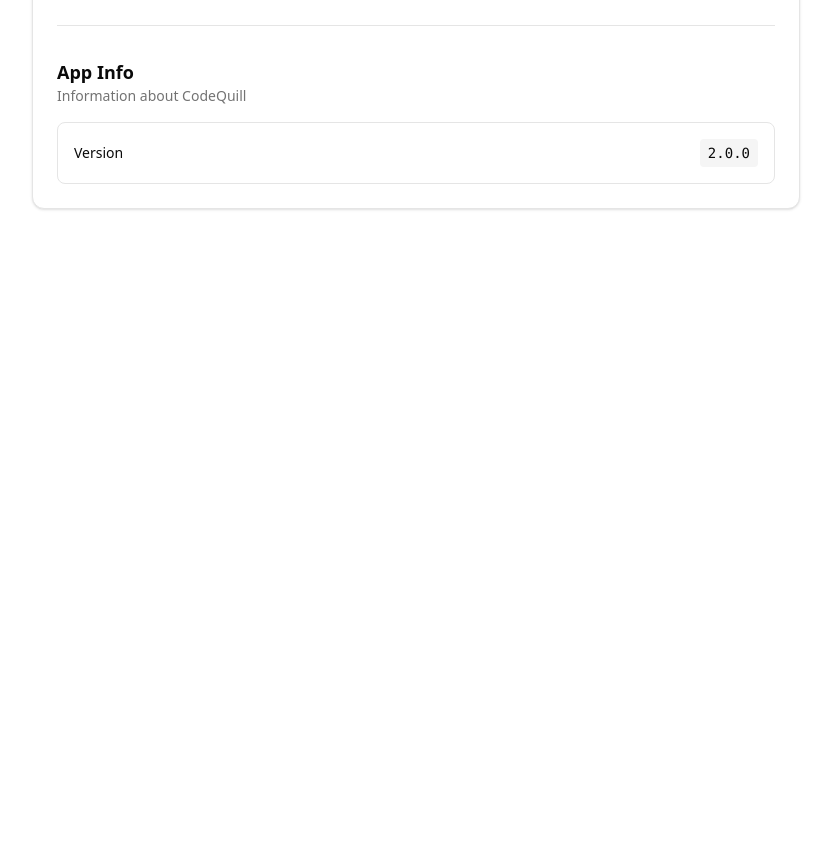
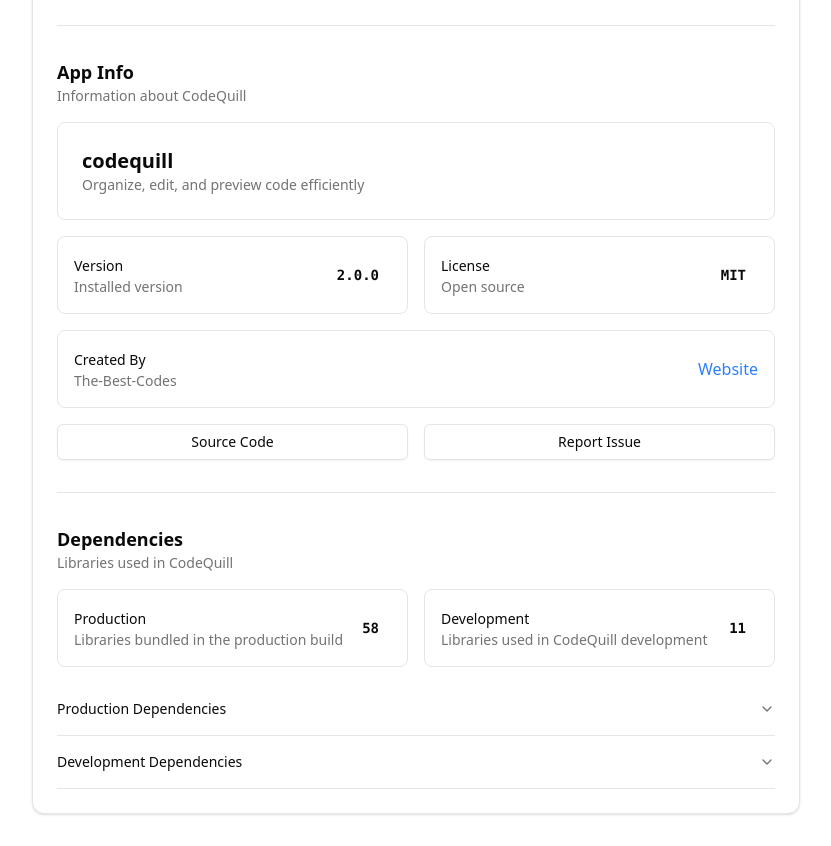
Before and after one commit to The-Best-Codes/codequill, a React (Vite) app: page /settings in a window 1280 px wide. Shown: the part 1240-2086 px from the top of the page, without its empty margins (224-1055 px from the left). Before the commit the page ends 1481 px from the top, so only its background shows below. Built offline with nearby package versions, Linux system fonts and the light colour scheme.

Commit message:
add lots of info to settings, update meta and deps

```diff
--- a/src/routes/settings/index.tsx
+++ b/src/routes/settings/index.tsx
@@ -1,4 +1,10 @@
 import supportedLanguages from "@/assets/supportedLanguages.json";
+import {
+  Accordion,
+  AccordionContent,
+  AccordionItem,
+  AccordionTrigger,
+} from "@/components/ui/accordion";
 import { Button } from "@/components/ui/button";
 import {
   Card,
@@ -29,10 +35,10 @@ import { Check, ChevronsUpDown } from "lucide-react";
 import { useTheme } from "next-themes";
 import { useEffect, useState } from "react";
 import { useNavigate } from "react-router-dom";
-import { version } from "../../../package.json";
+import packageJson from "../../../package.json";
 import { Language } from "../home/types";
 
-const APP_VERSION = version;
+const APP_VERSION = packageJson.version;
 
 function Settings() {
   const navigate = useNavigate();
@@ -64,6 +70,9 @@ function Settings() {
     // Update the config whenever the language changes
     updateConfig({ defaultLanguage: language });
   }, [language]);
+
+  const productionDependencies = packageJson.dependencies || {};
+  const developmentDependencies = packageJson.devDependencies || {};
 
   return (
     <div className="min-h-screen bg-background p-6 md:p-8 flex items-center justify-center">
@@ -216,13 +225,174 @@ function Settings() {
               </p>
             </div>
             <div className="grid gap-4">
+              <div className="rounded-lg border p-6 space-y-4">
+                <div>
+                  <h4 className="text-xl font-semibold">{packageJson.name}</h4>
+                  <p className="text-sm text-muted-foreground">
+                    {packageJson.description}
+                  </p>
+                </div>
+              </div>
+
+              <div className="grid grid-cols-1 md:grid-cols-2 gap-4">
+                <div className="flex items-center justify-between rounded-lg border p-4">
+                  <div>
+                    <Label className="font-medium">Version</Label>
+                    <p className="text-sm text-muted-foreground">
+                      Installed version
+                    </p>
+                  </div>
+                  <code className="rounded px-3 py-1 text-sm font-semibold">
+                    {APP_VERSION}
+                  </code>
+                </div>
+                <div className="flex items-center justify-between rounded-lg border p-4">
+                  <div>
+                    <Label className="font-medium">License</Label>
+                    <p className="text-sm text-muted-foreground">Open source</p>
+                  </div>
+                  <code className="rounded px-3 py-1 text-sm font-semibold">
+                    {packageJson.license}
+                  </code>
+                </div>
+              </div>
+
+              <div className="rounded-lg border p-4">
+                <div className="flex items-center justify-between">
+                  <div>
+                    <Label className="font-medium">Created By</Label>
+                    <p className="text-sm text-muted-foreground">
+                      {packageJson.author.name}
+                    </p>
+                  </div>
+                  <a
+                    href={packageJson.author.url}
+                    target="_blank"
+                    rel="noopener noreferrer"
+                    className="text-blue-500 hover:underline"
+                  >
+                    Website
+                  </a>
+                </div>
+              </div>
+
+              <div className="grid grid-cols-1 md:grid-cols-2 gap-4">
+                <Button variant="outline" className="w-full" asChild>
+                  <a
+                    href={packageJson.repository.url}
+                    target="_blank"
+                    rel="noopener noreferrer"
+                    className="flex items-center justify-center w-full"
+                  >
+                    Source Code
+                  </a>
+                </Button>
+                <Button variant="outline" className="w-full" asChild>
+                  <a
+                    href="https://github.com/The-Best-Codes/codequill/issues"
+                    target="_blank"
+                    rel="noopener noreferrer"
+                    className="flex items-center justify-center w-full"
+                  >
+                    Report Issue
+                  </a>
+                </Button>
+              </div>
+            </div>
+          </div>
+          <Separator />
+          <div className="space-y-4">
+            <div>
+              <h3 className="text-lg font-semibold">Dependencies</h3>
+              <p className="text-sm text-muted-foreground">
+                Libraries used in CodeQuill
+              </p>
+            </div>
+
+            <div className="grid grid-cols-1 md:grid-cols-2 gap-4">
               <div className="flex items-center justify-between rounded-lg border p-4">
-                <Label className="font-medium">Version</Label>
-                <code className="rounded bg-secondary px-2 py-1 text-sm">
-                  {APP_VERSION}
+                <div>
+                  <Label className="font-medium">Production</Label>
+                  <p className="text-sm text-muted-foreground">
+                    Libraries bundled in the production build
+                  </p>
+                </div>
+                <code className="rounded px-3 py-1 text-sm font-semibold">
+                  {Object.keys(productionDependencies).length}
+                </code>
+              </div>
+              <div className="flex items-center justify-between rounded-lg border p-4">
+                <div>
+                  <Label className="font-medium">Development</Label>
+                  <p className="text-sm text-muted-foreground">
+                    Libraries used in CodeQuill development
+                  </p>
+                </div>
+                <code className="rounded px-3 py-1 text-sm font-semibold">
+                  {Object.keys(developmentDependencies).length}
                 </code>
               </div>
             </div>
+
+            <Accordion type="single" collapsible>
+              <AccordionItem value="production">
+                <AccordionTrigger>Production Dependencies</AccordionTrigger>
+                <AccordionContent className="max-h-96 overflow-auto">
+                  <div className="grid gap-4">
+                    {Object.entries(productionDependencies).map(
+                      ([name, version]) => (
+                        <div
+                          key={name}
+                          className="flex items-center justify-between rounded-lg border p-4"
+                        >
+                          <Label className="font-medium">
+                            <a
+                              className="text-blue-500 hover:underline"
+                              href={`https://www.npmjs.com/package/${name}`}
+                              target="_blank"
+                            >
+                              {name}
+                            </a>
+                          </Label>
+                          <code className="rounded bg-secondary px-2 py-1 text-sm">
+                            {version}
+                          </code>
+                        </div>
+                      ),
+                    )}
+                  </div>
+                </AccordionContent>
+              </AccordionItem>
+
+              <AccordionItem value="development">
+                <AccordionTrigger>Development Dependencies</AccordionTrigger>
+                <AccordionContent className="max-h-96 overflow-auto">
+                  <div className="grid gap-4">
+                    {Object.entries(developmentDependencies).map(
+                      ([name, version]) => (
+                        <div
+                          key={name}
+                          className="flex items-center justify-between rounded-lg border p-4"
+                        >
+                          <Label className="font-medium">
+                            <a
+                              className="text-blue-500 hover:underline"
+                              href={`https://www.npmjs.com/package/${name}`}
+                              target="_blank"
+                            >
+                              {name}
+                            </a>
+                          </Label>
+                          <code className="rounded bg-secondary px-2 py-1 text-sm">
+                            {version}
+                          </code>
+                        </div>
+                      ),
+                    )}
+                  </div>
+                </AccordionContent>
+              </AccordionItem>
+            </Accordion>
           </div>
         </CardContent>
       </Card>
```
Also changed, not shown: package.json (+13 -1 lines), 2 other files (tests, documents, lock files or other folders).
